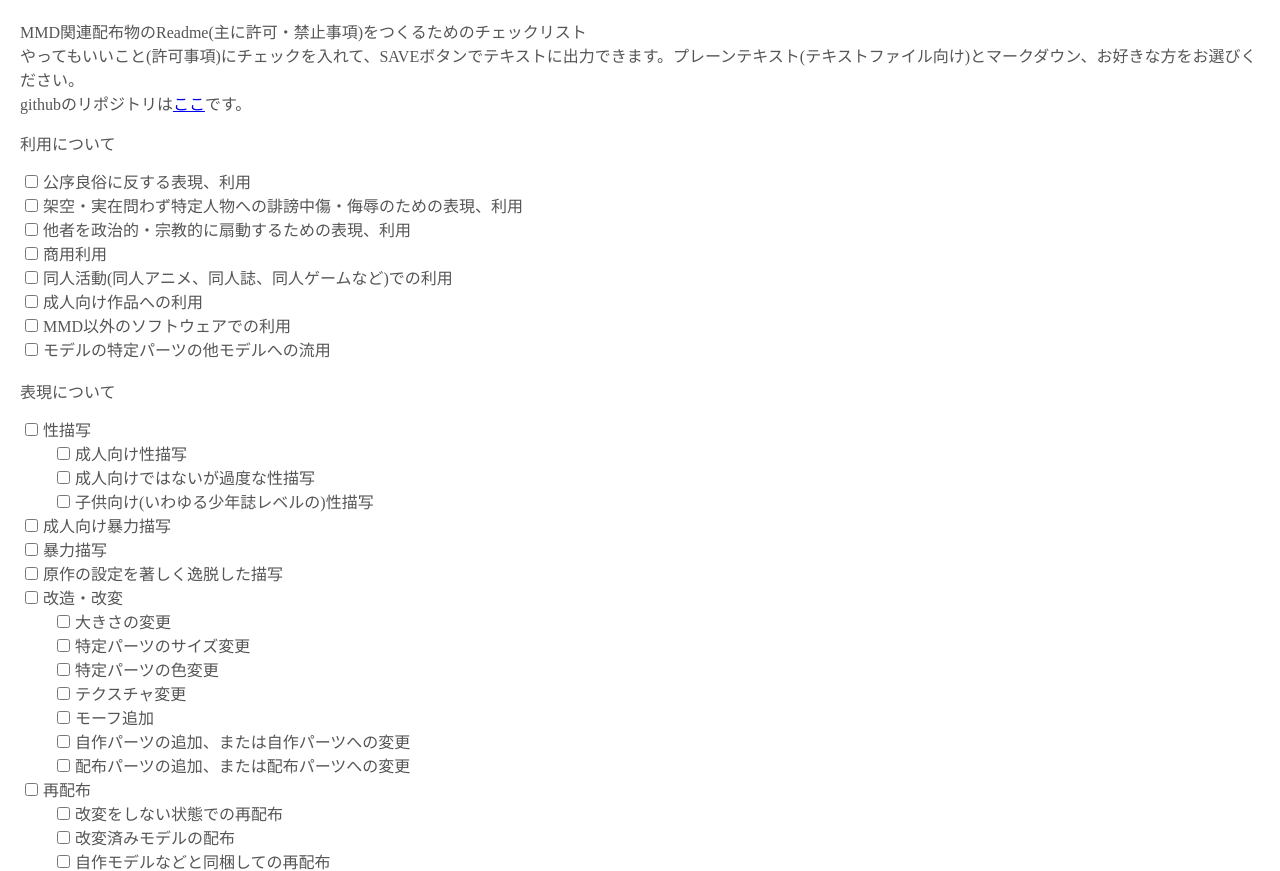
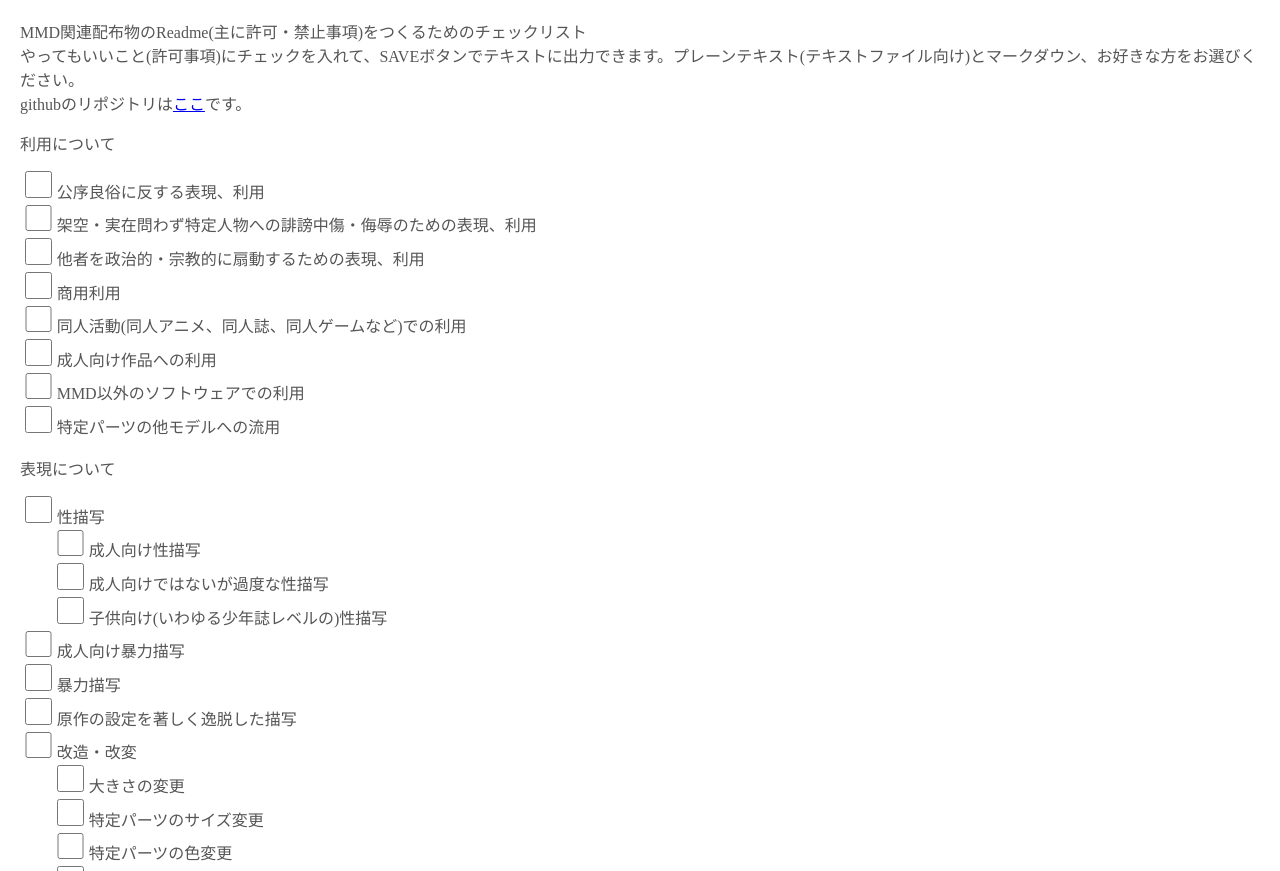
Before and after one commit to monsier-oui/ReadmeMaker-for-MMD, a plain HTML site: page index.html in a window 1280 px wide. Shown: the part 81-952 px from the top of the page. Drawn offline with nearby package versions, Linux system fonts and the light colour scheme.

Commit message:
少し修正

```diff
--- a/index.html
+++ b/index.html
@@ -21,7 +21,7 @@
 		<li><label><input type="checkbox" class="term"/>同人活動(同人アニメ、同人誌、同人ゲームなど)での利用</label></li>
 		<li><label><input type="checkbox" class="term"/>成人向け作品への利用</label></li>
 		<li><label><input type="checkbox" class="term"/>MMD以外のソフトウェアでの利用</label></li>
-		<li><label><input type="checkbox" class="term"/>モデルの特定パーツの他モデルへの流用</label></li>
+		<li><label><input type="checkbox" class="term"/>特定パーツの他モデルへの流用</label></li>
 
 		<p>表現について</p>
 		<li><label><input type="checkbox" class="term-parent"/>性描写</label>
@@ -46,10 +46,11 @@
 			</ul>
 		</li>
 
+		<p>再配布について</p>
 		<li><label><input type="checkbox" class="term-parent"/>再配布</label>
 			<ul>
 				<li><label><input type="checkbox" class="term"/>改変をしない状態での再配布</label></li>
-				<li><label><input type="checkbox" class="term"/>改変済みモデルの配布</label></li>
+				<li><label><input type="checkbox" class="term"/>改変してからの配布</label></li>
 				<li><label><input type="checkbox" class="term"/>自作モデルなどと同梱しての再配布</label></li>
 			</ul>
 		</li>
--- a/style.css
+++ b/style.css
@@ -21,7 +21,9 @@ ul#input li {
 }
 input[type="checkbox"]{
 	margin: auto 5px;
-	line-height: 1.5em;
+	height: 2em;
+	width: 2em;
+	line-height: 2em;
 }
 
 /* ボタン */
@@ -35,6 +37,7 @@ button {
 	background: #bbbbbb;
 	border: #aaaaaa 1px solid;
 	border-radius: 5px;
+	outline: none;
 }
 #save {
 	margin: 15px 0px;
```
